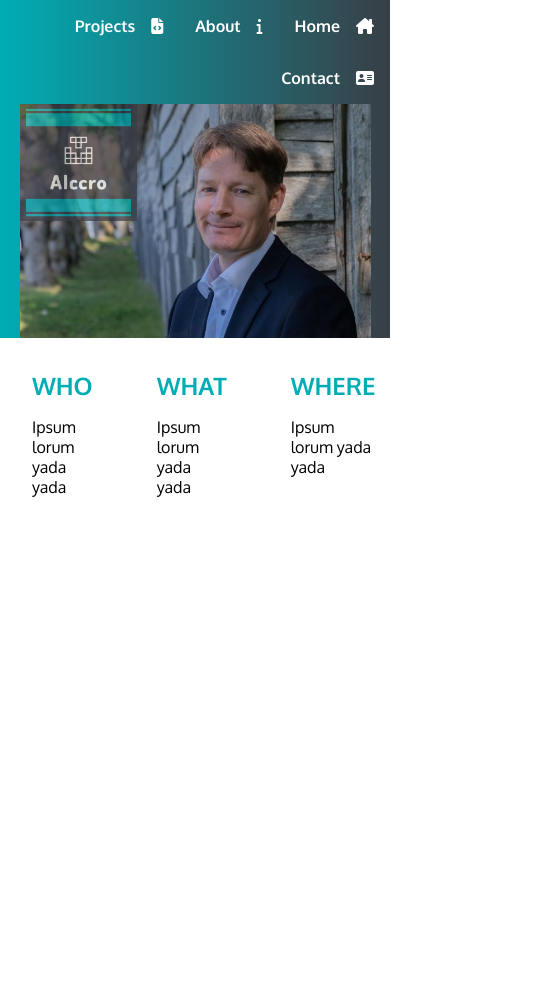
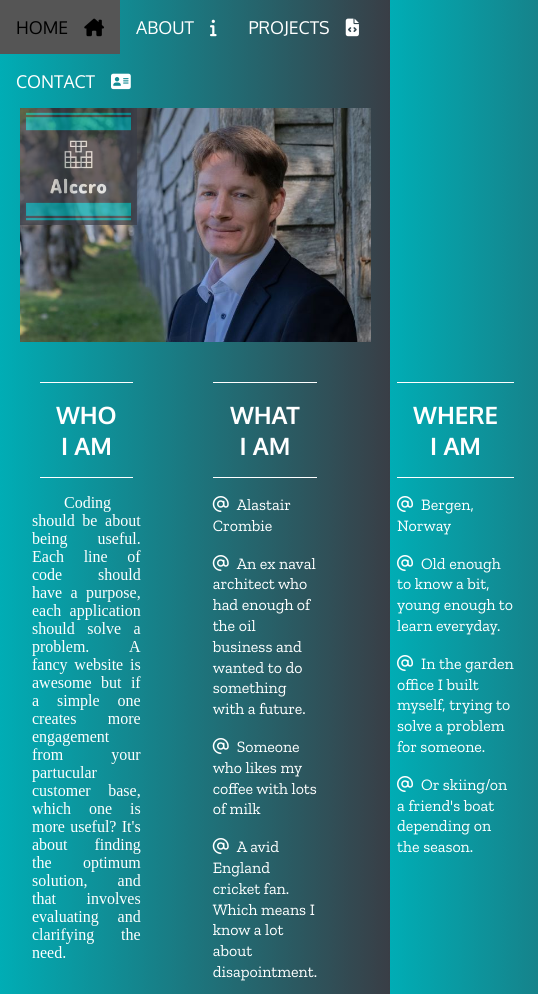
Before and after one commit to Alccro/portfolio, a website: page index.html in a window 390 px wide. Shown: the top 994 px of the page, 538 px wide, since content can reach past the window. Before the commit the page ends 844 px from the top, so only its background shows below. Drawn offline with nearby package versions, Linux system fonts and the light colour scheme.

Commit message:
messing with responsiveness

```diff
--- a/index.html
+++ b/index.html
@@ -10,8 +10,8 @@
   <script src="https://kit.fontawesome.com/02909f59c3.js" crossorigin="anonymous"></script>
 
   <link rel="preconnect" href="https://fonts.googleapis.com">
-  <link rel="preconnect" href="https://fonts.gstatic.com" crossorigin>
-  <link href="https://fonts.googleapis.com/css2?family=Oxygen:wght@300;400;700&display=swap" rel="stylesheet">
+<link rel="preconnect" href="https://fonts.gstatic.com" crossorigin>
+<link href="https://fonts.googleapis.com/css2?family=Oxygen:wght@300;400;700&family=Zilla+Slab:ital,wght@0,300;0,400;0,500;0,700;1,300;1,400;1,500;1,700&display=swap" rel="stylesheet">
 
   <link rel="stylesheet" href="style.css">
 
@@ -19,18 +19,18 @@
 
 <body>
   <div id="topContainer">
-    <nav id="navbar">
+    <nav>
       <ul id="nav">
-        <li>
+        <li class="navList">
           <a href="">Home<i class="fa-solid fa-house-chimney"></i></a>
         </li>
-        <li>
+        <li class="navList">
           <a href="">About<i class="fa-solid fa-info"></i></a>
         </li>
-        <li>
+        <li class="navList">
           <a href="">Projects<i class="fa-solid fa-file-code"></i></a>
         </li>
-        <li>
+        <li class="navList">
           <a href="">Contact<i class="fa-solid fa-address-card"></i></a>
         </li>
       </ul>
@@ -42,19 +42,40 @@
   </div>
   <div id="middleContainer">
     <div class="whoWhatWhere" id="who">
-      <h2 id="whoHeader">Who</h2>
-      <p id="whoText">Ipsum lorum yada yada</p>
+      <h2 id="whoHeader">Who I Am</h2>
+      <p id="whoIAm">Coding should be about being useful. Each line of code should have a purpose, each application should solve a problem. A fancy website is awesome but if a simple one creates more engagement from your partucular customer base, which one is more useful? It's about finding the optimum solution, and that involves evaluating and clarifying the need.</p>
     </div>
     <div class="whoWhatWhere" id="what">
-      <h2 id="whoHeader">What</h2>
-      <p id="whoText">Ipsum lorum yada yada</p>
+      <h2 id="whatHeader">What I Am</h2>
+      <div>
+        <ul id="whatText">
+          <li class="whoWhatWhereList">Alastair Crombie</li>
+          <li class="whoWhatWhereList">An ex naval architect who had enough of the oil business and wanted to do something with a future.</li>
+          <li class="whoWhatWhereList">Someone who likes my coffee with lots of milk</li>
+          <li class="whoWhatWhereList">A avid England cricket fan. Which means I know a lot about disapointment.</li>
+        </ul>
+      </div>
     </div>
     <div class="whoWhatWhere" id="where">
-      <h2 id="whoHeader">Where</h2>
-      <p id="whoText">Ipsum lorum yada yada</p>
+      <h2 id="whereHeader">Where I Am</h2>
+      <div>
+        <ul id="whereText">
+          <li class="whoWhatWhereList">Bergen, Norway</li>
+          <li class="whoWhatWhereList">Old enough to know a bit, young enough to learn everyday.</li>
+          <li class="whoWhatWhereList">In the garden office I built myself, trying to solve a problem for someone.</li>
+          <li class="whoWhatWhereList">Or skiing/on a friend's boat depending on the season.</li>
+        </ul>
+      </div>
     </div>
   </div>
+  <div id="bottomContainer">
+    <div id="philosophy">
 
+    </div>
+    <footer>
+
+    </footer>
+  </div>
 
 
 
--- a/style.css
+++ b/style.css
@@ -4,26 +4,30 @@
   box-sizing: border-box;
 }
 
+body {
+  background: linear-gradient(to left, #393e46, #00adb5);
+}
+
 /* Navigation bar and image */
 #topContainer {
   display: flex;
   flex-direction: column;
-  background: linear-gradient(to left, #393e46, #00adb5);
 }
 
-/* .nav {
-  position: absolute;
-} */
-
-#nav {
+nav {
   list-style-type: none;
   margin: 0;
   padding: 0;
   overflow: hidden;
+  text-transform: uppercase;
+  text-align: center;
+  font-family: 'Oxygen', helvetica, sans-serif;
+  font-size: 1.1rem;
 }
 
-li {
-  float: right;
+.navList {
+  display: inline;
+  float: left;
 }
 
 li a {
@@ -31,9 +35,6 @@ li a {
   color: rgb(255, 255, 255);
   padding: 1rem 1rem;
   text-decoration: none;
-  text-align: center;
-  font-family: 'Oxygen', helvetica, sans-serif;
-  font-weight: 700;
 }
 
 li i {
@@ -43,9 +44,9 @@ li i {
 li a:hover {
   background-color: #555;
   color: rgb(0, 0, 0);
-  transform: rotate(0deg);
 }
 
+/* Portrait and logo banner */
 #logo {
   position: absolute;
   margin-left: 5%;
@@ -60,20 +61,55 @@ li a:hover {
   width: 90%;
 }
 
+/* Personal information section */
 #middleContainer {
-  display: flex;
-  flex-direction: row;
-  justify-content: space-around;
+  display: grid;
+  grid-template-columns: 1fr 1fr 1fr;
+}
+
+@media screen and (max-width:480px) {
+  #middleContainer {
+    display:grid;
+    grid-auto-flow: column;
+  }
 }
 
 .whoWhatWhere {
   padding: 1rem;
   margin: 1rem;
-  font-family: 'Oxygen', helvetica, sans-serif;
+  text-align: center;
+  border-bottom: 1px solid #ffffff;
 }
 
 h2 {
   text-transform: uppercase;
-  color: #00adb5;
-  padding-bottom: 1rem;
+  color: #ffffff;
+  padding: 1rem;
+  border-top: 1px solid #ffffff;
+  border-bottom: 1px solid #ffffff;
+  font-family: 'Oxygen', helvetica, sans-serif;
+  margin: 0.5rem;
 }
+
+#whoIAm {
+  color: #ffffff;
+  text-align: justify;
+  text-indent: 2rem;
+  padding-top: 0.5rem;
+}
+
+.whoWhatWhereList {
+  padding: 0.5rem;
+  letter-spacing: 1.1;
+  line-height: 1.3;
+  text-align: left;
+  list-style-type: none;
+  color: #ffffff;
+  font-family: 'Zilla Slab', sans-serif;
+}
+
+.whoWhatWhereList::before {
+  content: "@";
+  font-family: "Font Awesome 6 free";
+  padding-right: 0.5rem;
+}
```
